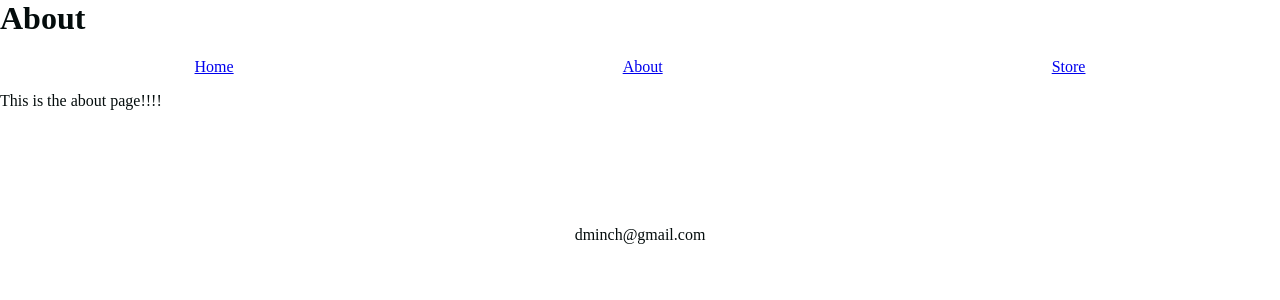
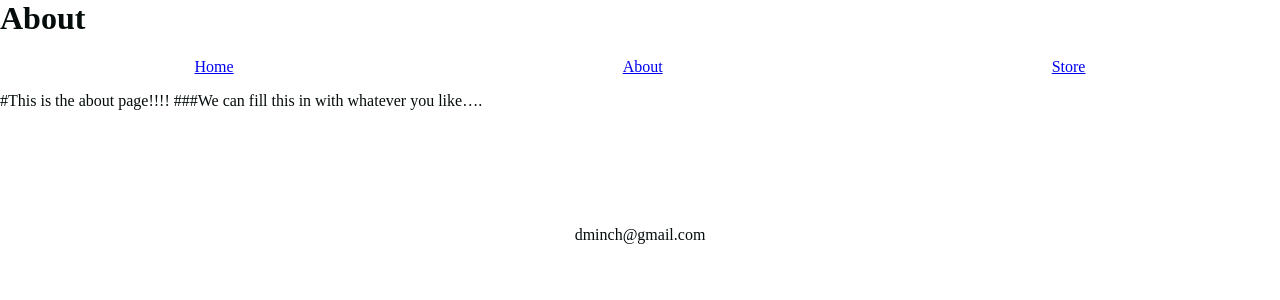
Before and after one commit to Dminch1/New-Site, a Jekyll site: the page built from about/index.md, in a window 1280 px wide. Shown: the top 300 px of the page. Built offline with Jekyll 4.4.1, drawn with Linux system fonts in a browser that asks for light colours.

Commit message:
Rechanged the about page

```diff
--- a/about/index.md
+++ b/about/index.md
@@ -3,4 +3,5 @@ layout: default
 title: About
 ---
 
-This is the about page!!!!
+#This is the about page!!!!
+###We can fill this in with whatever you like....
```
